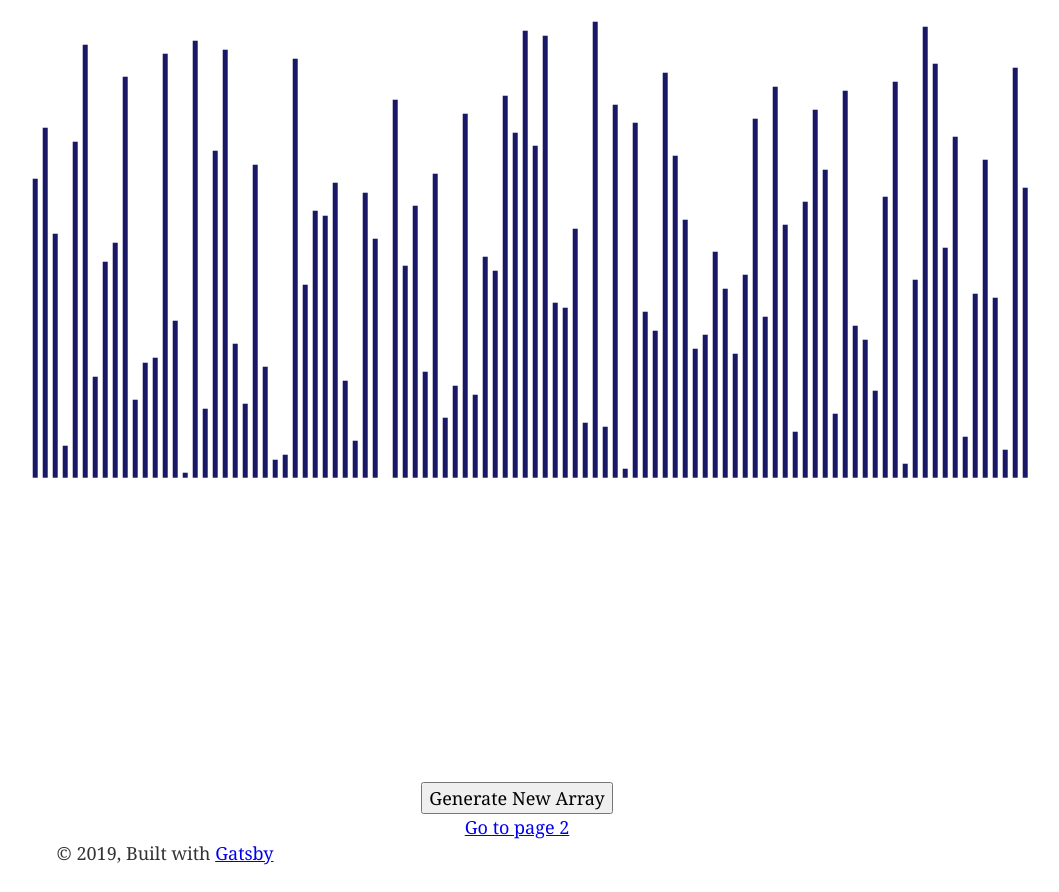
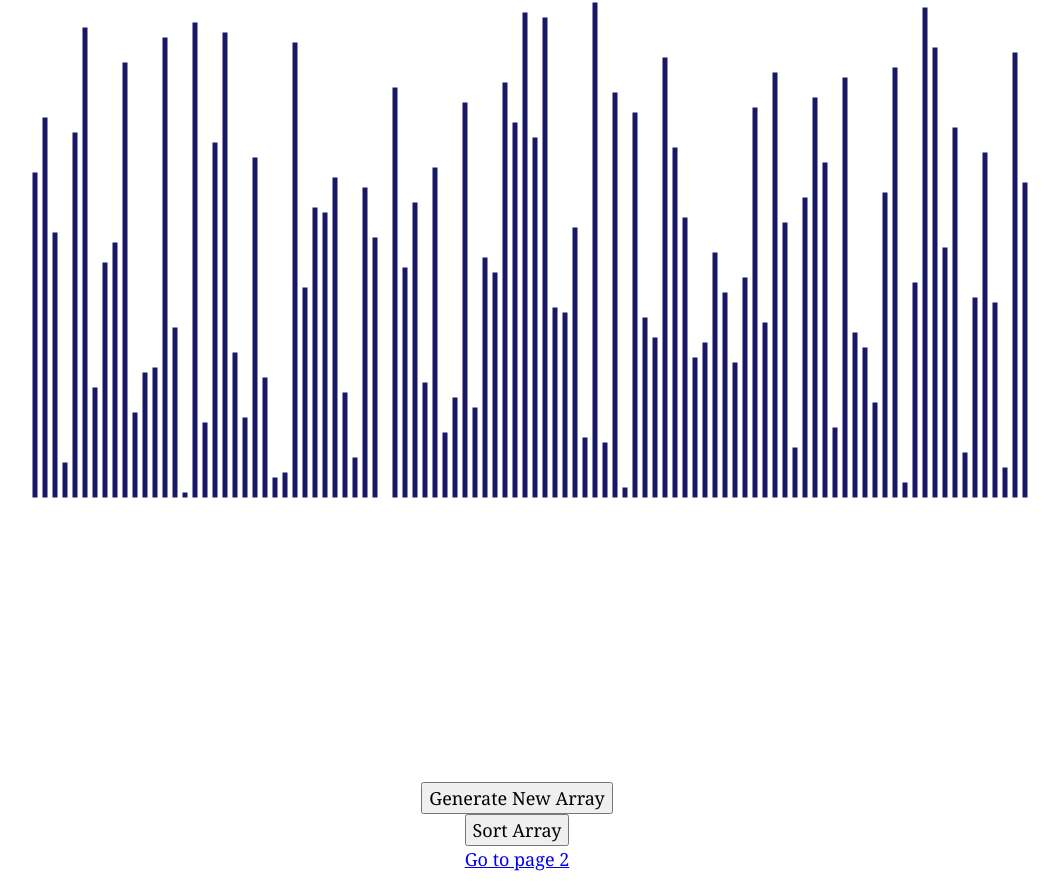
Before and after one commit to fishj123/algorithm-visualiser, a Gatsby site: page / in a window 1280 px wide. Shown: the part 443-1335 px from the top of the page, without its empty margins (123-1182 px from the left). Built offline with nearby package versions, Linux system fonts and the light colour scheme; Gatsby itself is replaced by a stand-in of ours.

Commit message:
bubble sort work in progress

```diff
--- a/src/components/layout.js
+++ b/src/components/layout.js
@@ -11,7 +11,7 @@
 
 import Header from "./header"
 import "./layout.css"
-import './style.css'
+import "./style.css"
 
 const Layout = ({ children }) => {
   const data = useStaticQuery(graphql`
@@ -27,20 +27,8 @@
   return (
     <>
       <Header siteTitle={data.site.siteMetadata.title} />
-      <div
-        style={{
-          margin: `0 auto`,
-          maxWidth: 960,
-          padding: `0px 1.0875rem 1.45rem`,
-          paddingTop: 0,
-        }}
-      >
+      <div>
         <main>{children}</main>
-        <footer>
-          © {new Date().getFullYear()}, Built with
-          {` `}
-          <a href="https://www.gatsbyjs.org">Gatsby</a>
-        </footer>
       </div>
     </>
   )
--- a/src/components/style.css
+++ b/src/components/style.css
@@ -3,11 +3,12 @@
     display: flex;
     align-items: center;
     flex-direction: column;
+    justify-content: center;
 }
 
 ul {
     transform: rotate(-90deg);
-    width: 50%;
+    width: 500px;
 }
 
 li {
--- a/src/pages/index.js
+++ b/src/pages/index.js
@@ -40,6 +40,25 @@
     setArr(array);
   }
 
+  const bubbleSort = () => {
+    let array = [...arr];
+
+    for(let i = 0; i < array.length; i++) {
+      for(let j = 1; j <= array.length; j++) {
+        if(array[i] > array[j]) {
+          let temp = array[i];
+          array[i] = array[j]
+          array[j] = temp;
+          setArr(array);
+        }
+      }
+
+
+    }
+
+  }
+
+
  const doTheArrayWork = () => {
     generateArray();
   }
@@ -60,6 +79,9 @@
       <button onClick={() => doTheArrayWork()}>
         Generate New Array
       </button>
+      <button onClick={() => bubbleSort()}>
+        Sort Array
+      </button>
       <Link to="/page-2/">Go to page 2</Link>
     </Layout>
   )
```
